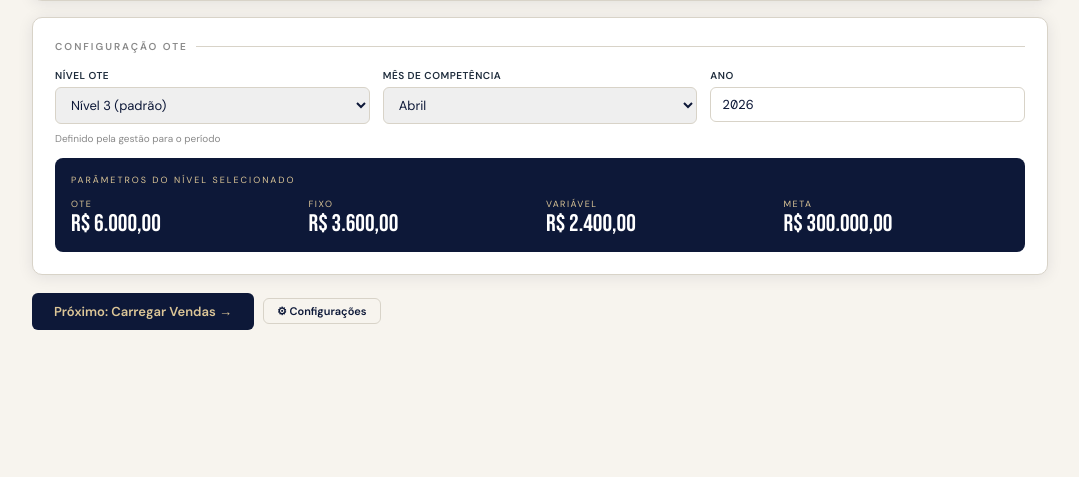
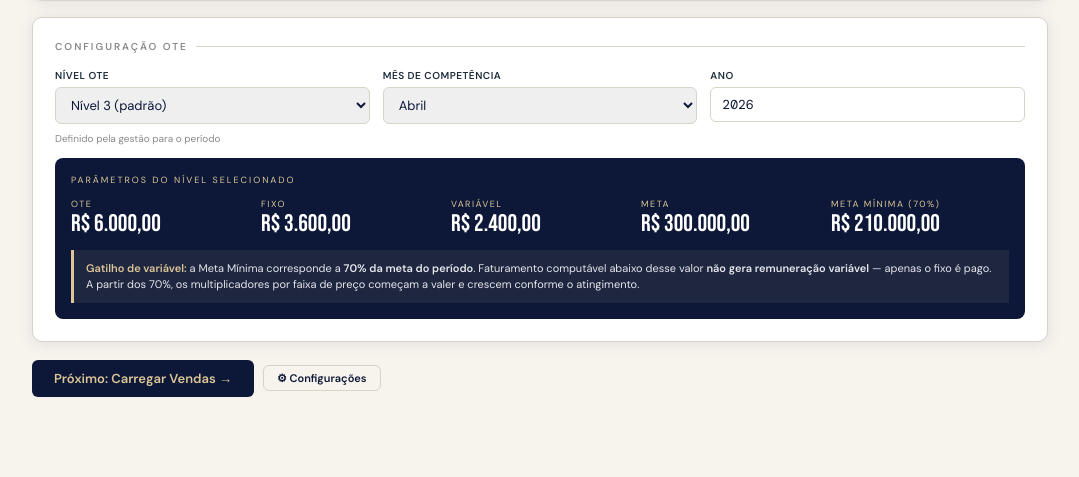
Before and after one commit to LuisStoic/Calculadora_OTE_Beef-Passion, a Flask app: page / in a window 1280 px wide. Shown: the part 392-869 px from the top of the page, without its empty margins (100-1179 px from the left). Before the commit the page ends 722 px from the top, so only its background shows below. Run offline with Flask 3, Linux system fonts and the light colour scheme.

Commit message:
feat: exibe Meta Mínima (70%) e gatilho do variável na tela inicial
Adiciona o card "Meta Mínima (70%)" aos parâmetros do nível (calculado
como 70% da meta) e uma nota explicativa informando que abaixo desse
piso de atingimento o variável não é pago — apenas o fixo.

Torna o critério de gatilho visível desde a tela 1, sem que o usuário
precise rodar o cálculo para descobrir o corte.

Co-Authored-By: Claude Opus 4.7 (1M context) <noreply@anthropic.com>

```diff
--- a/templates/index.html
+++ b/templates/index.html
@@ -69,7 +69,7 @@ input[type=number]{font-family:'DM Mono',monospace}
 
 /* OTE BOX */
 .ote-box{background:var(--navy);border-radius:8px;padding:16px;margin-top:10px}
-.ote-params{display:grid;grid-template-columns:repeat(4,1fr);gap:12px}
+.ote-params{display:grid;grid-template-columns:repeat(5,1fr);gap:12px}
 .op-lbl{font-size:9px;color:var(--gold);letter-spacing:1.5px;text-transform:uppercase;margin-bottom:2px}
 .op-val{font-family:'Bebas Neue',sans-serif;font-size:24px;line-height:1;color:#fff}
 
@@ -228,6 +228,10 @@ input[type=number]{font-family:'DM Mono',monospace}
         <div><div class="op-lbl">Fixo</div><div class="op-val" id="op-fixo">—</div></div>
         <div><div class="op-lbl">Variável</div><div class="op-val" id="op-var">—</div></div>
         <div><div class="op-lbl">Meta</div><div class="op-val" id="op-meta">—</div></div>
+        <div><div class="op-lbl">Meta Mínima (70%)</div><div class="op-val" id="op-meta-min">—</div></div>
+      </div>
+      <div style="margin-top:14px;padding:10px 12px;border-left:3px solid var(--gold);background:rgba(220,198,151,0.08);font-size:11px;line-height:1.5;color:#e5e7eb">
+        <strong style="color:var(--gold)">Gatilho de variável:</strong> a Meta Mínima corresponde a <strong>70% da meta do período</strong>. Faturamento computável abaixo desse valor <strong>não gera remuneração variável</strong> — apenas o fixo é pago. A partir dos 70%, os multiplicadores por faixa de preço começam a valer e crescem conforme o atingimento.
       </div>
     </div>
   </div>
@@ -873,6 +877,7 @@ function updateOTEBox(){
   document.getElementById('op-fixo').textContent = R(row.fixo);
   document.getElementById('op-var').textContent  = R(row.var);
   document.getElementById('op-meta').textContent = R(row.meta);
+  document.getElementById('op-meta-min').textContent = R(row.meta * 0.70);
 }
 
 // ══ TAB 2: UPLOAD ════════════════════════════════════════════════════════════
```
